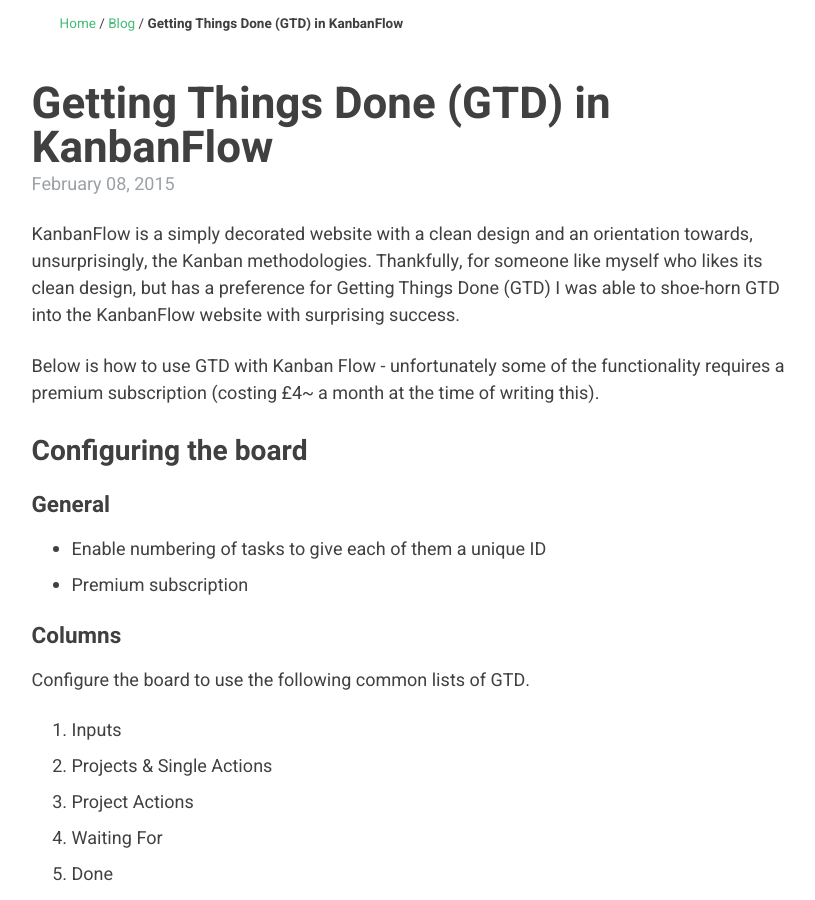
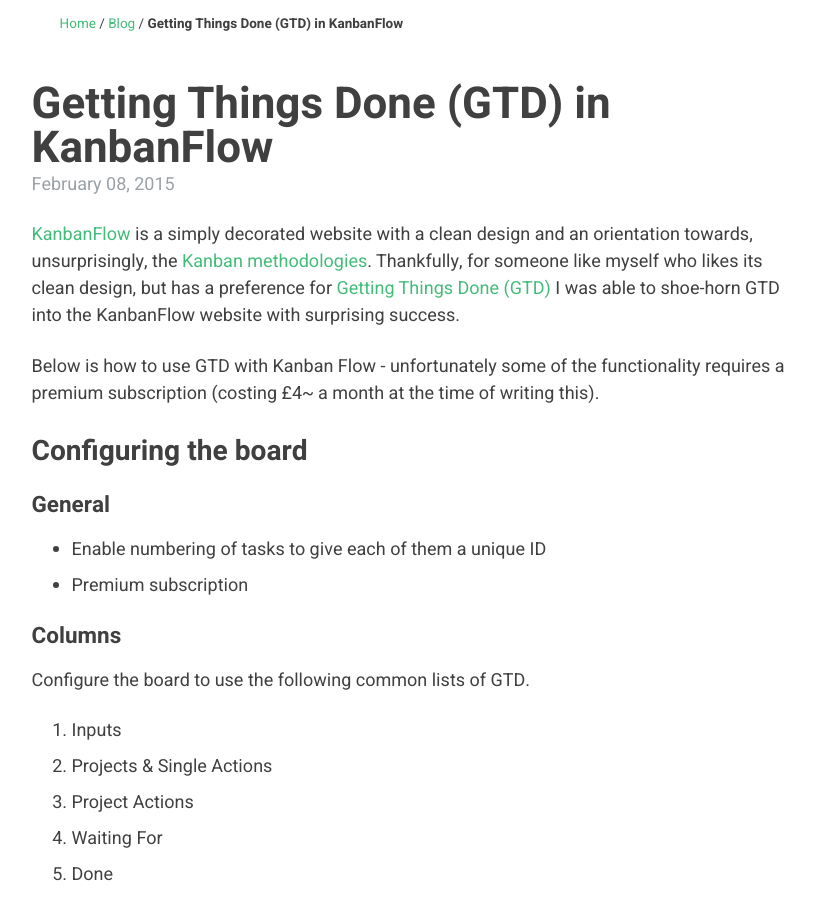
Before and after one commit to SketchingDev/sketchingdev.github.io, a Jekyll site: the page built from _posts/2015-02-08-gtd-in-kanban-flow.md, in a window 1280 px wide and 900 px high. Shown: the whole window, without its empty margins (222-1037 px from the left). Built offline with Jekyll 4.4.1, drawn with Linux system fonts in a browser that asks for light colours; some of the changed lines change nothing that is shown.

Commit message:
Add links to GTD article

```diff
--- a/_posts/2015-02-08-gtd-in-kanban-flow.md
+++ b/_posts/2015-02-08-gtd-in-kanban-flow.md
@@ -6,9 +6,10 @@
 image-base: /assets/images/posts/2015-02-08-gtd-in-kanban-flow
 ---
 
-KanbanFlow is a simply decorated website with a clean design and an orientation towards, unsurprisingly, the Kanban
-methodologies. Thankfully, for someone like myself who likes its clean design, but has a preference for Getting Things
-Done (GTD) I was able to shoe-horn GTD into the KanbanFlow website with surprising success.
+[KanbanFlow](https://kanbanflow.com/) is a simply decorated website with a clean design and an orientation towards,
+unsurprisingly, the [Kanban methodologies](https://en.wikipedia.org/wiki/Kanban). Thankfully, for someone like myself
+who likes its clean design, but has a preference for [Getting Things Done (GTD)](http://hamberg.no/gtd/) I was able to
+shoe-horn GTD into the KanbanFlow website with surprising success.
 
 Below is how to use GTD with Kanban Flow - unfortunately some of the functionality requires a premium subscription
 (costing £4~ a month at the time of writing this).
```
